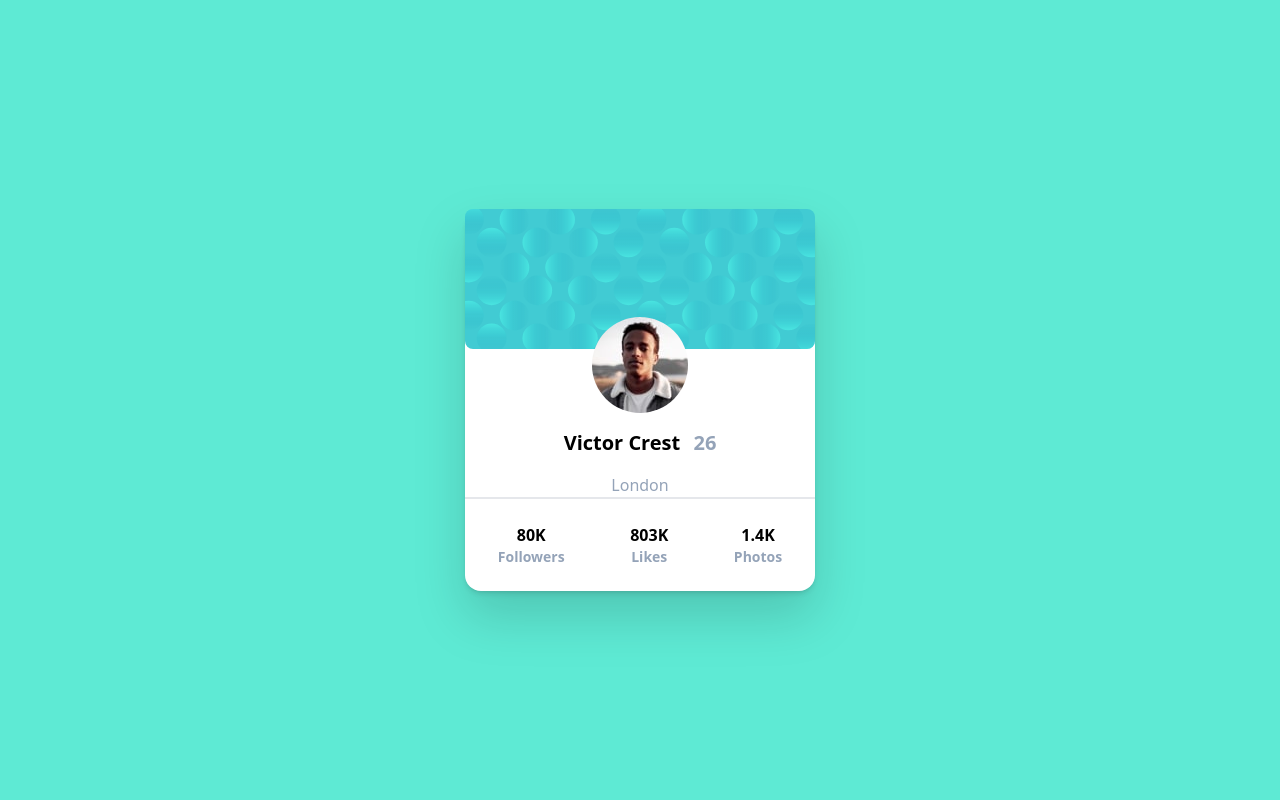
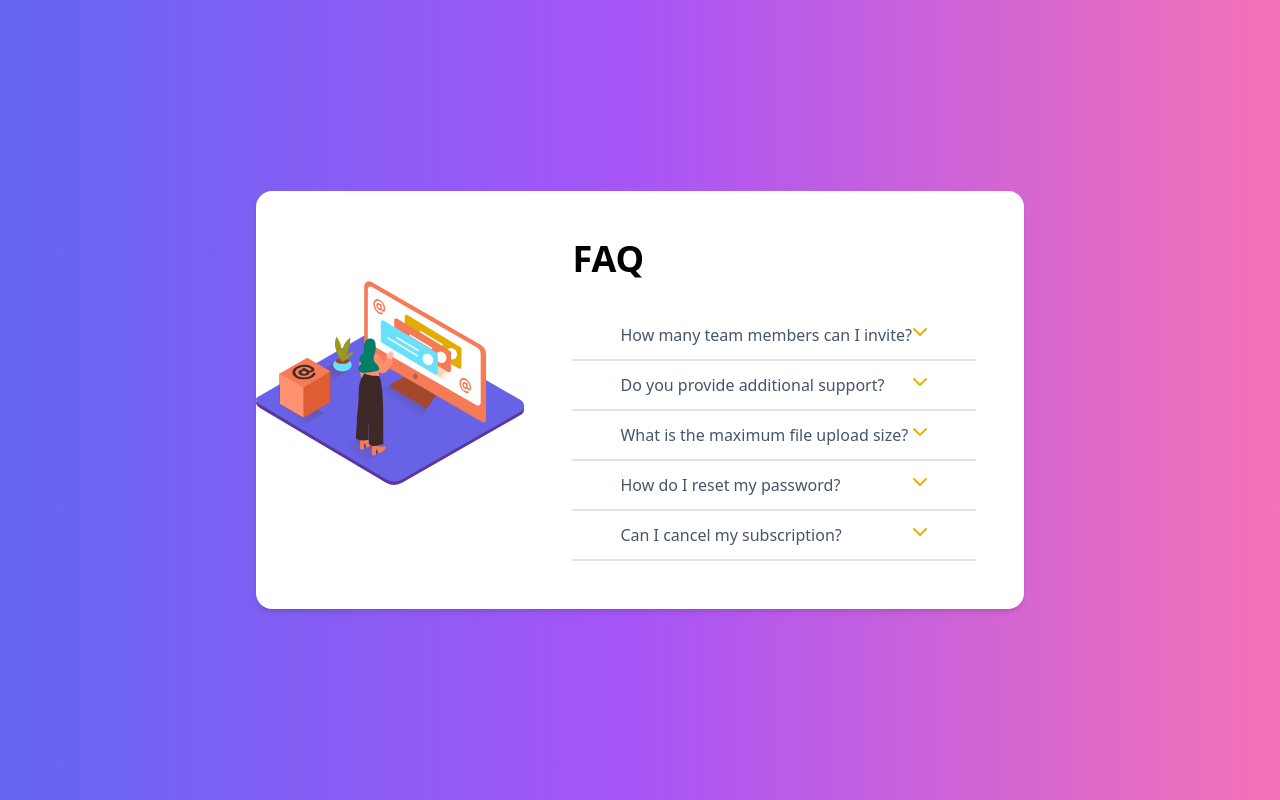
Before and after one commit to joeltmathew857/my-box, a React (Create React App) app: page / in a window 1280 px wide. Built offline with nearby package versions, Linux system fonts and the light colour scheme; the HTML template or start-up script is replaced by a standard one.

Commit message:
added-underline

```diff
--- a/src/App.js
+++ b/src/App.js
@@ -1,6 +1,6 @@
 import React from "react";
 import FAQcard from "./componets/FAQcard";
-import Sarah from "./componets/profile";
+import Sarah from "./componets/FAQcard";
 
 const App = () => {
   return (
--- a/src/componets/Accordian.jsx
+++ b/src/componets/Accordian.jsx
@@ -10,16 +10,20 @@ const Accordian = ({
   onToggle = () => {},
 }) => {
   return (
-    <div>
-      <div className="cursor-pointer text-md border-b-4 border-zinc-950 py-4">
-        {title}
+    <div className="border-b-2 border-zinc-200">
+      <div
+        className={`cursor-pointer text-md  py-3 flex flex-row px-12 text-md justify-between ${
+          isOpen ? "font-bold" : "font-light"
+        }`}
+      >
+        <div className="flex whitespace-nowrap text-slate-600 ">{title}</div>
         <FontAwesomeIcon
           icon={faChevronDown}
           onClick={() => onToggle()}
-          className={`${isOpen ? "rotate-180" : ""} w-12 h-6 text-yellow-500`}
+          className={`${isOpen ? "rotate-180" : ""} w-4 h-4 text-yellow-500 `}
         />
-        {isOpen && <div className="drop">{description}</div>}
       </div>
+      {isOpen && <div className="drop text-left">{description}</div>}
     </div>
   );
 };
--- a/src/componets/FAQcard.jsx
+++ b/src/componets/FAQcard.jsx
@@ -46,12 +46,13 @@ const FAQcard = () => {
   ];
 
   return (
-    <div className="flex justify-center h-screen items-center bg-gradient-to-r from-indigo-500 via-purple-500 to-pink-500">
+    <div className="flex justify-center h-screen items-center bg-gradient-to-l from-pink-400 via-purple-500 to-indigo-500">
       <div className="mx-auto bg-white sm:max-w-md md:max-w-lg flex justify-between flex flex-row lg:max-w-xl xl:max-w-3xl rounded-2xl shadow-md text-center">
         <div>
           <img src={FAQimg} alt="FAQimg" className="w-96 h-96" />
         </div>
         <div className="drop-down p-12 ">
+          <div className="font-bold text-4xl flex flex-row pb-8">FAQ</div>
           {faqData.map((item) => (
             <Accordian
               key={item.key}
--- a/src/componets/qrcode.jsx
+++ b/src/componets/qrcode.jsx
@@ -3,7 +3,7 @@ import QrcodeImage from "../assets/qrcode/image-qr-code.png";
 
 const Qrcode = () => {
   return (
-    <div className="flex items-center justify-center h-screen bg-slate-300">
+    <div className="flex items-center justify-center h-screen bg-slate-400">
       <div className="bordered drop-shadow-xl rounded-xl md:w-80 sm:w-full sm:p-4 p-8 bg-white">
         <div className="">
           <img src={QrcodeImage} alt="" className="rounded-lg" />
--- a/src/componets/sarah.jsx
+++ b/src/componets/sarah.jsx
@@ -8,9 +8,6 @@ const Sarah = () => {
         <img
           className="w-24 h-24 md:w-48 md:h-auto md:rounded-none rounded-full mx-auto"
           src={Ronaldo}
-          alt=""
-          width="384"
-          height="512"
         />
         <div className="pt-6 md:p-8 text-center md:text-left space-y-4">
           <blockquote>
```
